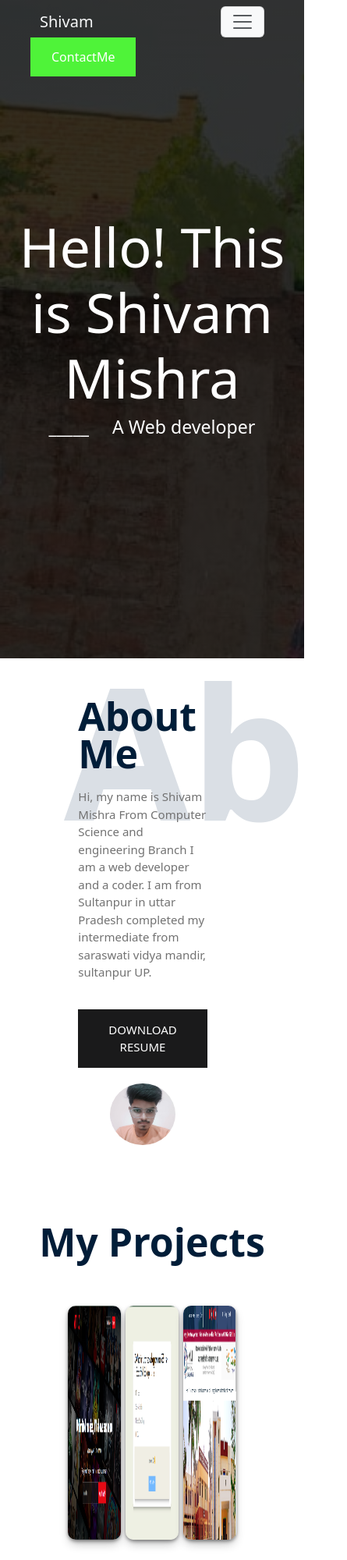
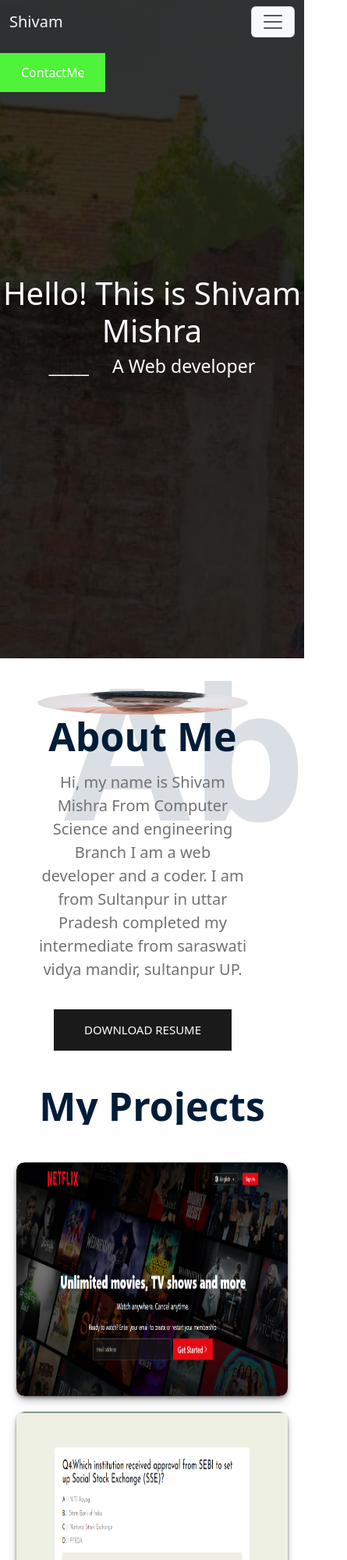
Before and after one commit to panditshivammishra/myPortfolio.github.io, a plain HTML site: page index.html in a window 390 px wide. Shown: the top 2000 px of the page at 78% size, 445 px wide, since content can reach past the window. Drawn offline with nearby package versions, Linux system fonts and the light colour scheme.

Commit message:
changes made

```diff
--- a/index.html
+++ b/index.html
@@ -2,7 +2,7 @@
 <html lang="en">
 <head>
     <meta charset="UTF-8">
-    <meta name="viewport" content="width=device-width, initial-scale=1.0">
+    <meta name="viewport" content="width=device-width,user-scalable=no">
     <title>Portfolio</title>
      <link href="https://cdn.jsdelivr.net/npm/bootstrap@5.3.1/dist/css/bootstrap.min.css" rel="stylesheet" integrity="sha384-4bw+/aepP/YC94hEpVNVgiZdgIC5+VKNBQNGCHeKRQN+PtmoHDEXuppvnDJzQIu9" crossorigin="anonymous">
      <link rel="stylesheet" href="style.css">
@@ -46,16 +46,16 @@
           </button>
           <div class="collapse navbar-collapse" style="font-size: 20px;" id="navbarNav">
             <ul class="navbar-nav mx-auto">
-              <li class="nav-item p-4" >
+              <li class="nav-item" >
                 <a class="nav-link text-light" aria-current="page" href="#">Home</a>
               </li>
-              <li class="nav-item p-4">
+              <li class="nav-item">
                 <a class="nav-link text-light" href="#about">aboutMe</a>
               </li>
-              <li class="nav-item p-4" >
+              <li class="nav-item" >
                 <a class="nav-link text-light" href="#skil">skills</a>
               </li>
-              <li class="nav-item p-4">
+              <li class="nav-item">
                 <a class="nav-link text-light" href="#proj">projects</a>
               </li>
             </ul>
@@ -63,8 +63,8 @@
 
   </div>
 </div>
+</div>
 <a href="#" id="contact">ContactMe</a>
-</div>
 </nav>
 <div class="txts" id="toptxt">
   <h1>Hello! This is Shivam Mishra</h1>
@@ -154,11 +154,19 @@
   window.addEventListener('scroll',function(){
     let about=document.getElementById('abt');
     var mynav=document.querySelector("nav");
+    var contact=document.getElementById('contact')
     var header=document.querySelector("header");
+
+    // if(window.scrollY>400){
+    //   contact.style.top=2+'px';
+    // }
     header.classList.toggle("newheader",window.scrollY>400);
     mynav.classList.toggle("fix",window.scrollY>400);
          let val=window.scrollY;
+
+
     let toptxt=document.getElementById('toptxt');
+
          header.style.marginBottom=val*0.08 +'px';
          about.style.marginTop=val*0.05 +'px';
          toptxt.style.marginBottom=val*0.50 +'px';
--- a/style.css
+++ b/style.css
@@ -2,6 +2,7 @@
     padding: 0;
     margin:0;
     box-sizing: border-box;
+    overflow-x:hidden;
 }
 body{
     overflow-x: hidden;
@@ -54,7 +55,7 @@ width:100%;
 padding:20px 10px;
 }
 .row p{
-    font-size: 15px;
+    font-size: 20px;
     font-weight: 400;
     color: #727272;
     margin-top: 20px;
@@ -128,7 +129,6 @@ header img{
     position: absolute;
     bottom:0;
     transform: translate(-150px,60px);
-    /* mix-blend-mode: initial; */
     width:750px;
     border-radius:50%;
     left:0;
@@ -220,8 +220,7 @@ justify-content: space-evenly;
     border-radius: 10px;
     z-index: 12;
     font-display:none;
-    font-size: 0;         /* Make the font size 0 to effectively hide the text */
-   /* Make the text color transparent */
+    font-size: 0;
     background-color: #050505;
     opacity: .7;
     font-weight: 900;
@@ -244,8 +243,7 @@ justify-content: space-evenly;
     border-radius: 10px;
     z-index: 12;
     font-display:none;
-    font-size: 0;         /* Make the font size 0 to effectively hide the text */
-   /* Make the text color transparent */
+    font-size: 0;
     background-color: #050505;
     opacity: .7;
     font-weight: 900;
@@ -354,6 +352,7 @@ justify-content: space-evenly;
     color: #fff;
 }
 #top{
+    overflow-x: hidden;
     background-color: #0202022a;
     width: 100%;
 }
@@ -505,7 +504,18 @@ footer{
   .footer-menu ul li a:hover{
     color: #27bcda;
   }
+  .short_contact_list li a{
+    display: inline-flex;
+    text-align: center;
+    align-items: center;
+  }
+  .short_contact_list li a i{
+    padding:0px 7px;
+  }
 
+#navbarNav ul li{
+    padding:20px 20px;
+}
 
   @media (max-width:500px) {
     .footer-menu ul{
@@ -514,3 +524,59 @@ footer{
       margin-bottom: 20px;
     }
     }
+
+    @media only screen and (max-width: 992px) {
+        nav{
+            width:100%;
+        }
+
+        #navbarNav ul li{
+            padding:5px 2px;
+        }
+#contact{
+    margin-top:20px;
+}
+.text-col{
+    padding:2px 10px;
+}
+.img-col{
+    padding:2px 10px;
+}
+.img-col img{
+    width: 120%;
+}
+.myProjects{
+    padding:5px 0px;
+}
+.myProjects .row{
+    padding:20px 0px;
+}
+.myskills{
+    padding:0px;
+}
+      }
+      @media only screen and (max-width: 600px){
+        .myProjects .row{
+            flex-direction: column;
+        }
+     .myProjects .project{
+       width:90%;
+       margin-top:20px;
+     }
+   .about-me .row{
+flex-direction: column-reverse;
+   }
+   .text-col{
+    width:100%;
+    text-align: center;
+   }
+   .img-col{
+    width:100%;
+   }
+  #toptxt h1{
+    font-size: 40px;
+   }
+   .img-col img{
+    height:30px;
+   }
+      }
```
